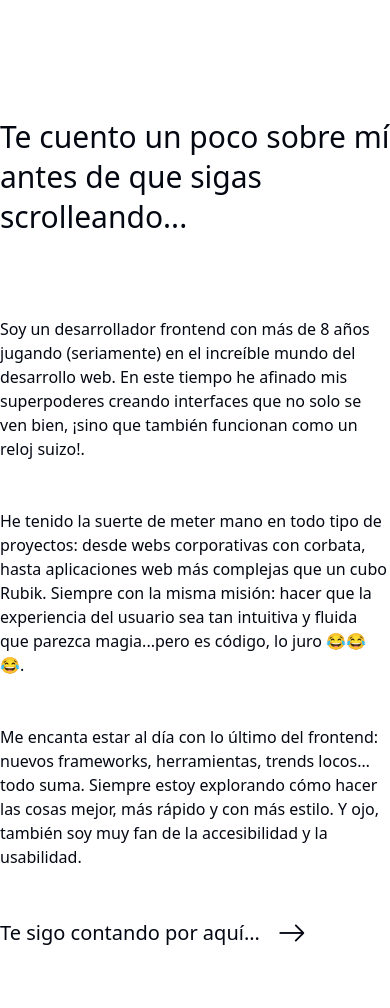
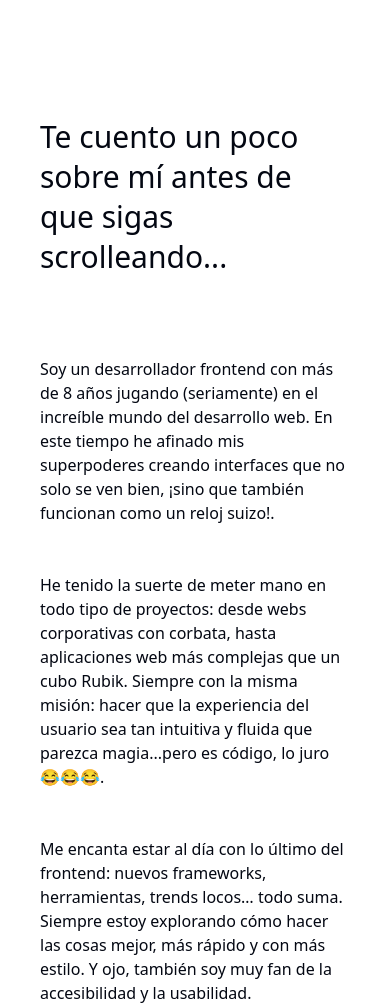
Before and after one commit to frankuxui/frankuxui.dev, an Astro site: page / in a window 390 px wide. Shown: the part 898-1906 px from the top of the page. Built offline with nearby package versions, Linux system fonts and the light colour scheme; Astro itself is replaced by a stand-in of ours.

Commit message:
fixed ui

```diff
--- a/src/views/About.astro
+++ b/src/views/About.astro
@@ -1,5 +1,5 @@
 <section id="about-me" class="w-full py-20">
-  <div class="w-full mx-auto max-w-6xl md:px-10">
+  <div class="w-full max-w-6xl mx-auto px-10">
     <article class="w-full flex items-start flex-col lg:flex-row gap-20">
       <header class="lg:sticky lg:top-40 grid gap-10 w-full lg:max-w-xs">
         <h2 class="text-left w-full leading-10 text-3xl sm:leading-12 sm:text-4xl font-normal">Te cuento un poco sobre mí antes de que sigas scrolleando...</h2>
@@ -19,7 +19,8 @@
         </p>
         <a href="/sobre-mi" class="inline-flex items-center justify-start gap-4 group">
           <span class="font-medium text-xl">Te sigo contando por aquí...</span>
-          <span class="material-symbols-rounded material-symbols-weight-300 material-symbols-xl translate-y-0 motion-safe:transition-transform group-hover:translate-x-1">east</span>
+          <span class="material-symbols-rounded material-symbols-weight-300 material-symbols-xl translate-y-0 motion-safe:transition-transform group-hover:translate-x-1">east</span
+          >
         </a>
         <div class="w-full grid gap-10 mt-10">
           <picture class="w-full">
```
